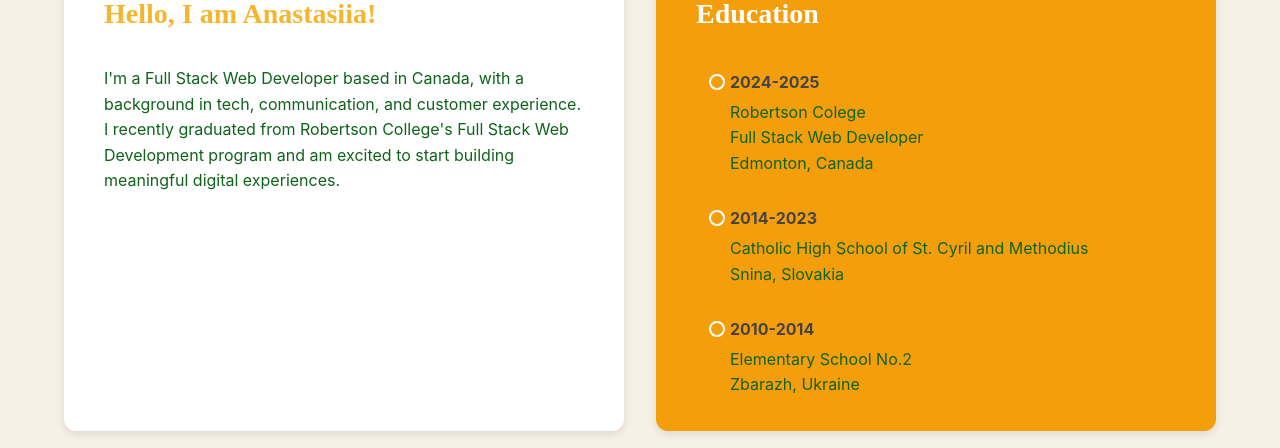
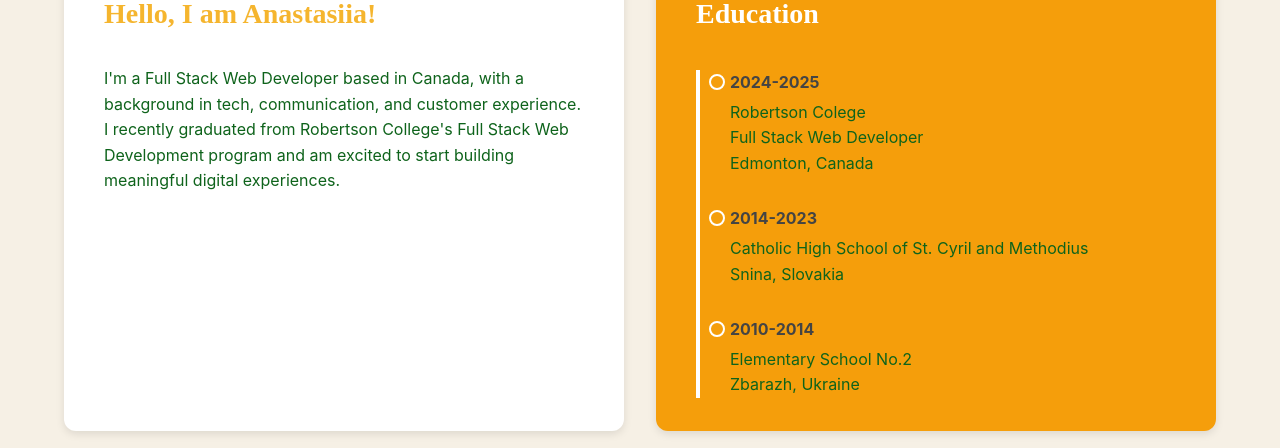
Before and after one commit to AnastasiiaSmakula/resume, a React (Vite) app: page / in a window 1280 px wide. In both pictures the pointer is over the element 936 px from the left and 899 px from the top of the page. Shown: the part 666-1114 px from the top of the page. Built offline with nearby package versions, Linux system fonts and the light colour scheme.

Commit message:
fix border color

```diff
--- a/src/Card.css
+++ b/src/Card.css
@@ -14,6 +14,10 @@
 .body-section:hover {
   background-color: #f59e0b;
   color: white;
+
+  ul {
+    border-left: 4px solid #ffffff
+  }
 }
 
 .body-section:hover h2,
```
